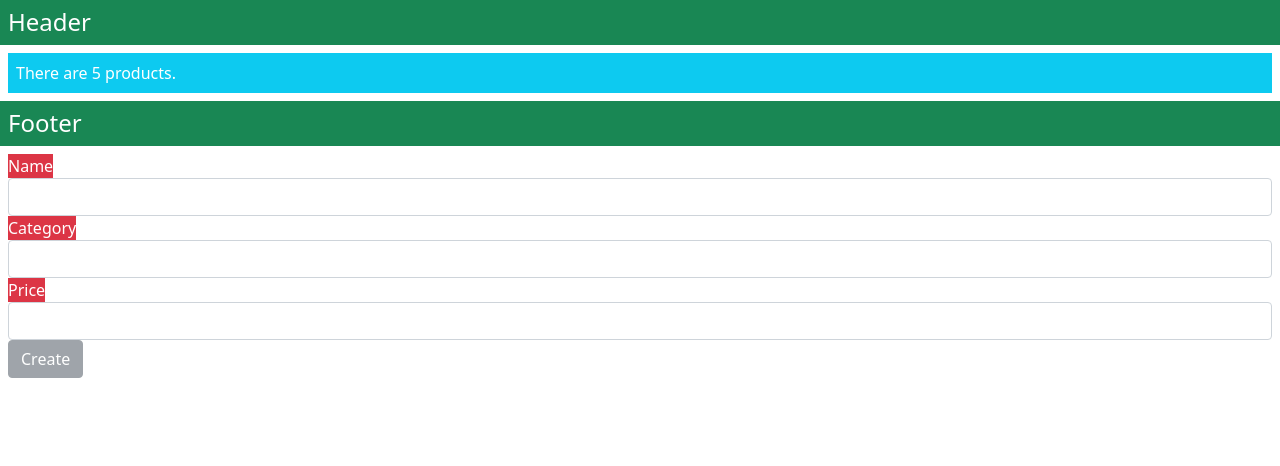
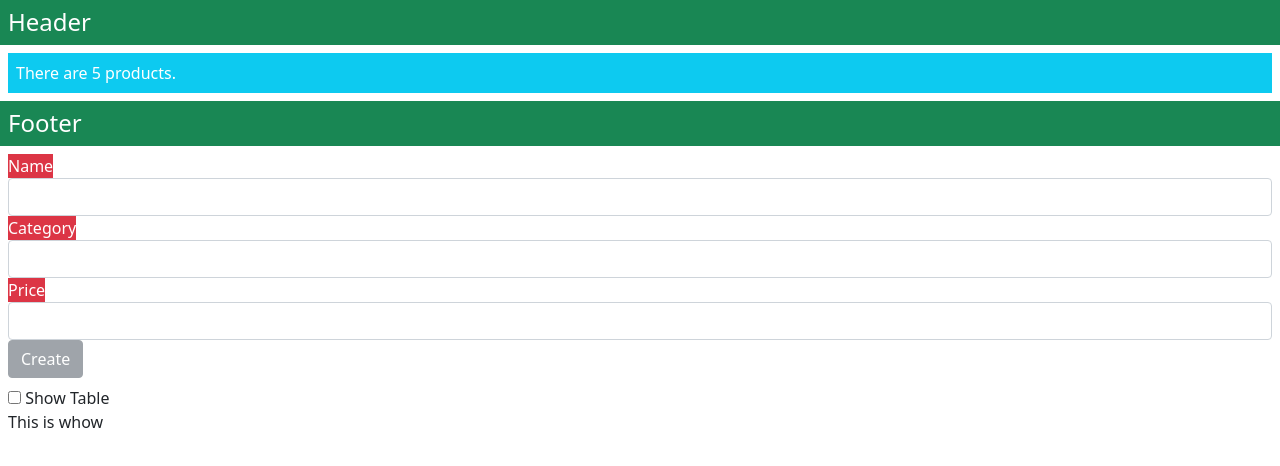
Before and after one commit to ToanNN/angular-in-depth, an Angular app: page / in a window 1280 px wide. Shown: the top 466 px of the page. Built offline with nearby package versions, Linux system fonts and the light colour scheme.

Commit message:
Output from directives

```diff
--- a/src/app/app.module.ts
+++ b/src/app/app.module.ts
@@ -7,13 +7,15 @@ import { AppComponent } from './app.component';
 import { ProductAttributeSuccessWhiteText } from './directives/addsuccsswhitetext.directive';
 import { ProductComponent } from './product.component';
 import { ReactiveProductComponent } from './reactive-form/reactive-product.component';
+import { PaStructureDirective } from './structuralDirectives/pa.structure.directive';
 
 @NgModule({
   declarations: [
     AppComponent,
     ProductComponent,
     ReactiveProductComponent,
-    ProductAttributeSuccessWhiteText
+    ProductAttributeSuccessWhiteText,
+    PaStructureDirective
   ],
   imports: [
     BrowserModule,
--- a/src/app/directives/addsuccsswhitetext.directive.ts
+++ b/src/app/directives/addsuccsswhitetext.directive.ts
@@ -1,4 +1,4 @@
-import { Attribute, Directive, ElementRef, EventEmitter, Input, Output, SimpleChange } from "@angular/core";
+import { Attribute, Directive, ElementRef, EventEmitter, HostBinding, HostListener, Input, Output, SimpleChange } from "@angular/core";
 
 import { Product } from "../model/product.model";
 
@@ -8,6 +8,7 @@ import { Product } from "../model/product.model";
 export class ProductAttributeSuccessWhiteText {
 
   @Input("pa-sw")
+  @HostBinding("class")
   hostClass: string;
 
   @Input("pa-product")
@@ -18,13 +19,15 @@ export class ProductAttributeSuccessWhiteText {
   constructor(private element: ElementRef) {
     this.hostClass = "";
     this.product = undefined;
-    this.element.nativeElement.addEventListener("click", () => {
-      if (this.product) {
-        this.click.emit(this.product.category ?? "");
-      }
-    })
+
   }
 
+  @HostListener('click')
+  triggerCustomEvent() {
+    if (this.product != null) {
+      this.click.emit(this.product.category);
+    }
+  }
   ngOnInit() {
     this.element.nativeElement.classList.add(this.hostClass || "bg-success", "text-white")
   }
--- a/src/app/reactive-form/reactive-product.component.html
+++ b/src/app/reactive-form/reactive-product.component.html
@@ -58,3 +58,17 @@
     Create
   </button>
 </form>
+
+<div class="m-2">
+  <div class="checkbox">
+    <label>
+      <input type="checkbox" [(ngModel)]="showTable" />
+      Show Table
+    </label>
+  </div>
+  <table *paIf="showTable" class="table table-sm table-bordered table-striped">
+    <tr>
+      This is whow
+    </tr>
+  </table>
+</div>
--- a/src/app/reactive-form/reactive-product.component.ts
+++ b/src/app/reactive-form/reactive-product.component.ts
@@ -30,4 +30,7 @@ export class ReactiveProductComponent {
       .forEach(c => this.newProduct[c] = this.productFormGroup.controls[c].value)
   }
 
+  //structural directive
+  showTable: boolean = false;
+
 }
--- /dev/null
+++ b/src/app/structuralDirectives/pa.structure.directive.ts
@@ -0,0 +1,26 @@
+import { Directive, Input, SimpleChange, TemplateRef, ViewContainerRef } from "@angular/core";
+
+@Directive({
+  selector: '[paIf]'
+})
+export class PaStructureDirective {
+  //The ViewContainerRef object is used to manage the contents of the view container, which is the part of the HTML document
+  //where the ng-template element appears and for which the directive is responsible
+  //The ViewContainerRef object represents the place in the HTML document occupied by the ng-template element,
+  // and the TemplateRef object represents the ng-template element’s conten
+  constructor(private container: ViewContainerRef, private template: TemplateRef<Object>) {
+    this.showControl = true;
+  }
+  @Input("paIf")
+  showControl: Boolean;
+
+  ngOnChanges(changes: { [property: string]: SimpleChange }) {
+    let change = changes["showControl"];
+    if (!change.isFirstChange && !change.currentValue) {
+      this.container.clear();
+    }
+    else {
+      this.container.createEmbeddedView(this.template);
+    }
+  }
+}
```
